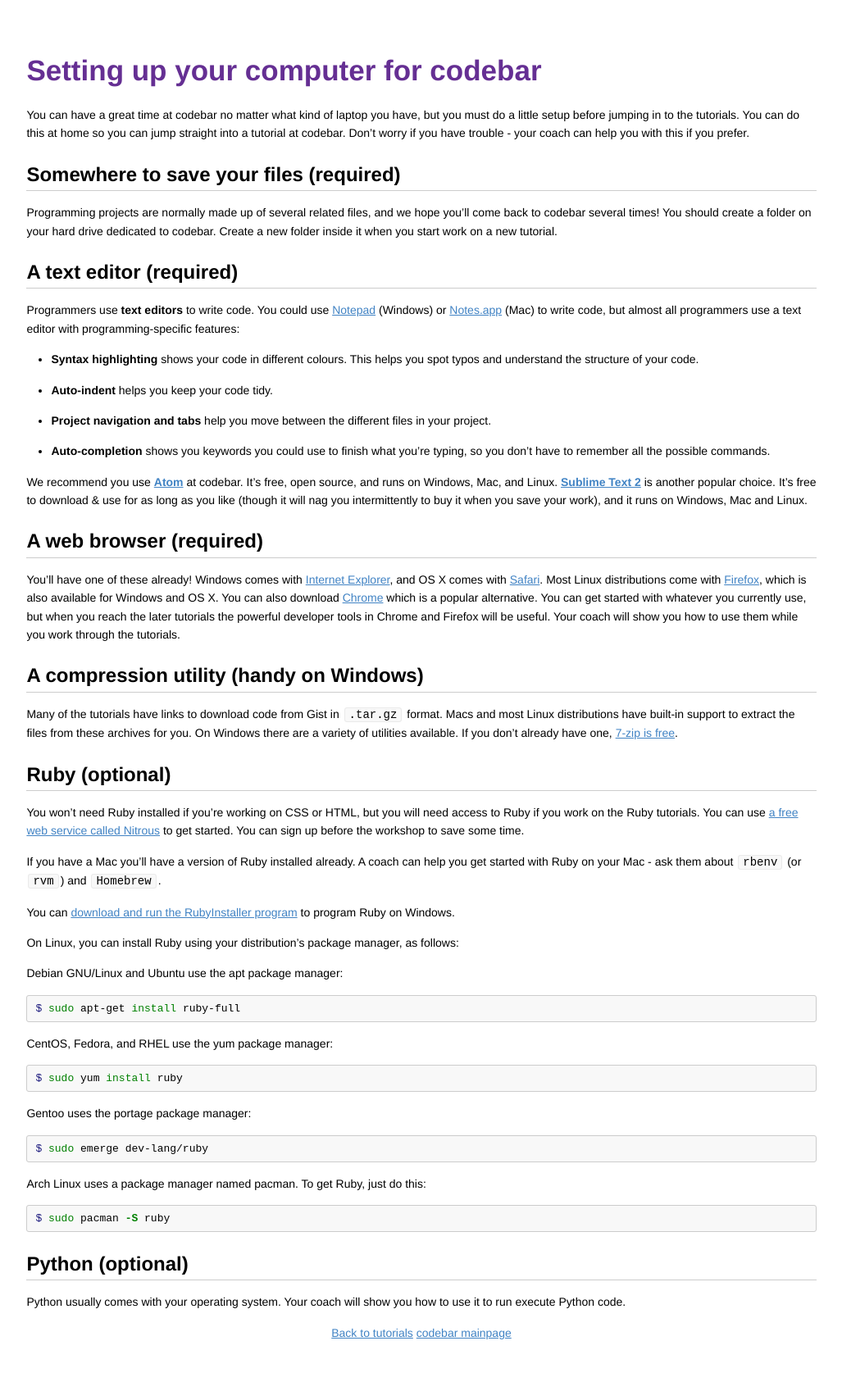
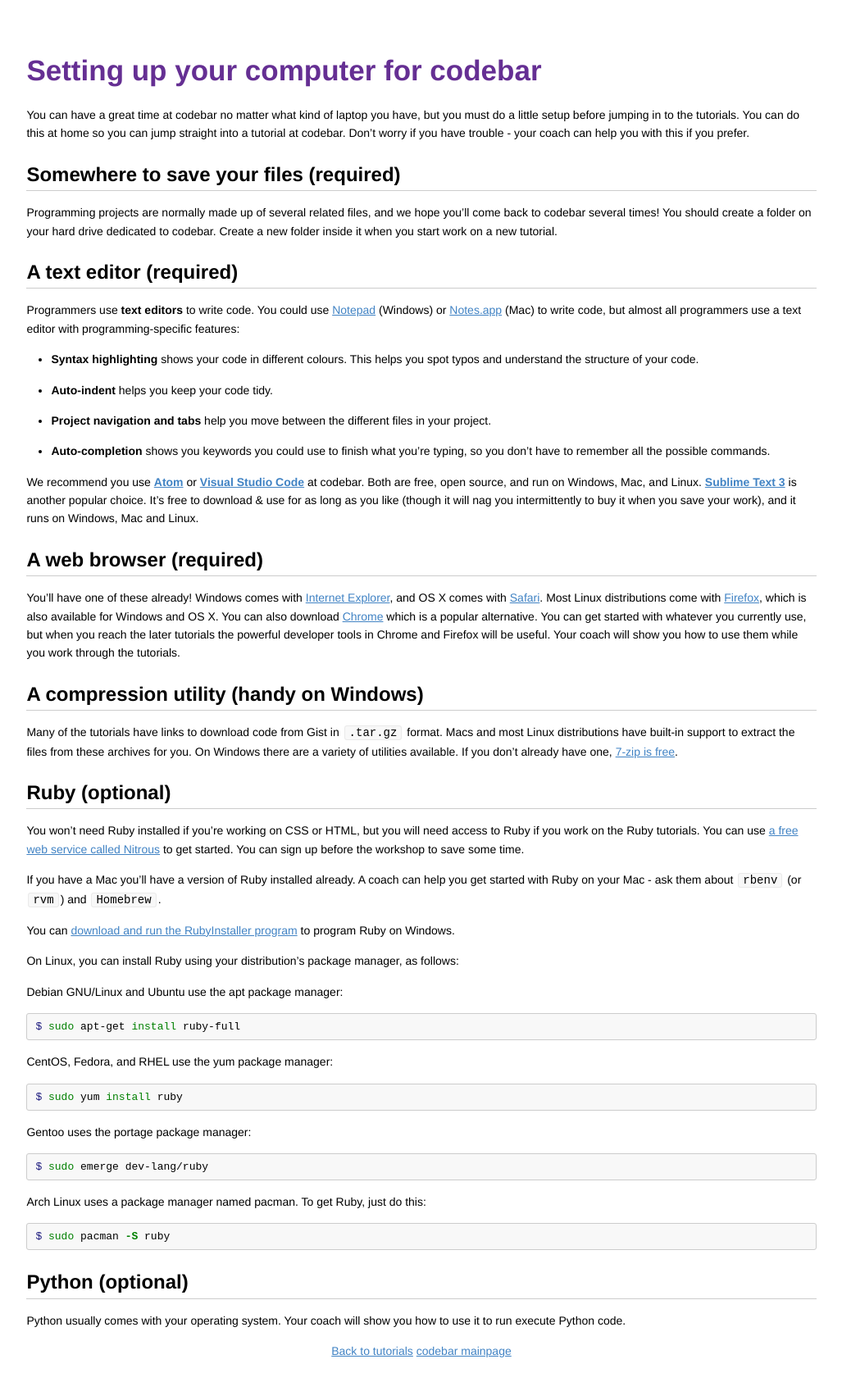
Before and after one commit to codebar/tutorials, a Jekyll site: the page built from general/setup/tutorial.md, in a window 1280 px wide. Shown: the whole page at 82% size, without its empty margins (126-1153 px from the left). Built offline with Jekyll 4.4.1, drawn with Linux system fonts in a browser that asks for light colours; Markdown is read by kramdown in place of the engine named in the settings; before the commit the page ends 1675 px from its top, so only the background shows below that.

Commit message:
Update text editor section to include VS Code and bump Sublime Text version

```diff
--- a/general/setup/tutorial.md
+++ b/general/setup/tutorial.md
@@ -20,7 +20,7 @@ Programmers use **text editors** to write code. You could use [Notepad](https://
 - **Project navigation and tabs** help you move between the different files in your project.
 - **Auto-completion** shows you keywords you could use to finish what you're typing, so you don't have to remember all the possible commands.
 
-We recommend you use **[Atom](https://atom.io/)** at codebar. It's free, open source, and runs on Windows, Mac, and Linux. **[Sublime Text 2](http://www.sublimetext.com/)** is another popular choice. It's free to download & use for as long as you like (though it will nag you intermittently to buy it when you save your work), and it runs on Windows, Mac and Linux.
+We recommend you use **[Atom](https://atom.io/)** or **[Visual Studio Code](https://code.visualstudio.com/)** at codebar. Both are free, open source, and run on Windows, Mac, and Linux. **[Sublime Text 3](http://www.sublimetext.com/)** is another popular choice. It's free to download & use for as long as you like (though it will nag you intermittently to buy it when you save your work), and it runs on Windows, Mac and Linux.
 
 
 ## A web browser (required)
```
